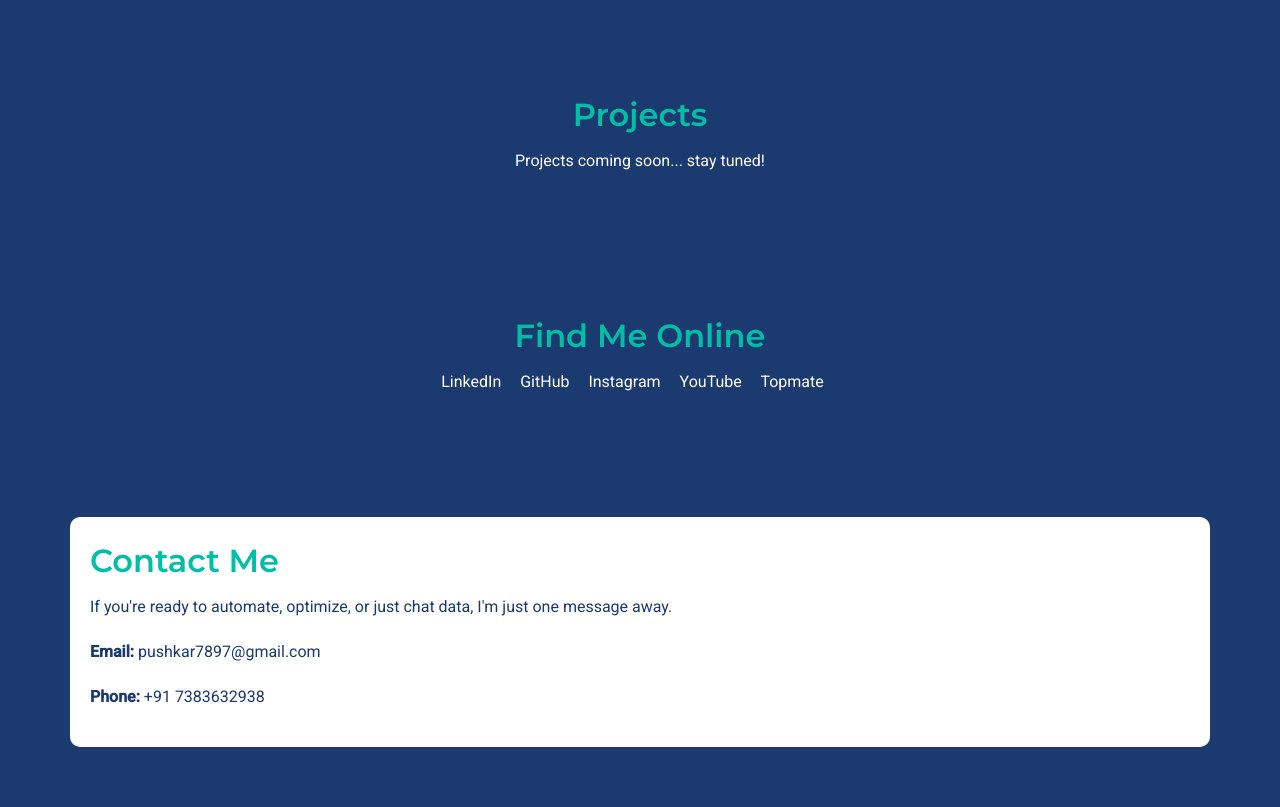
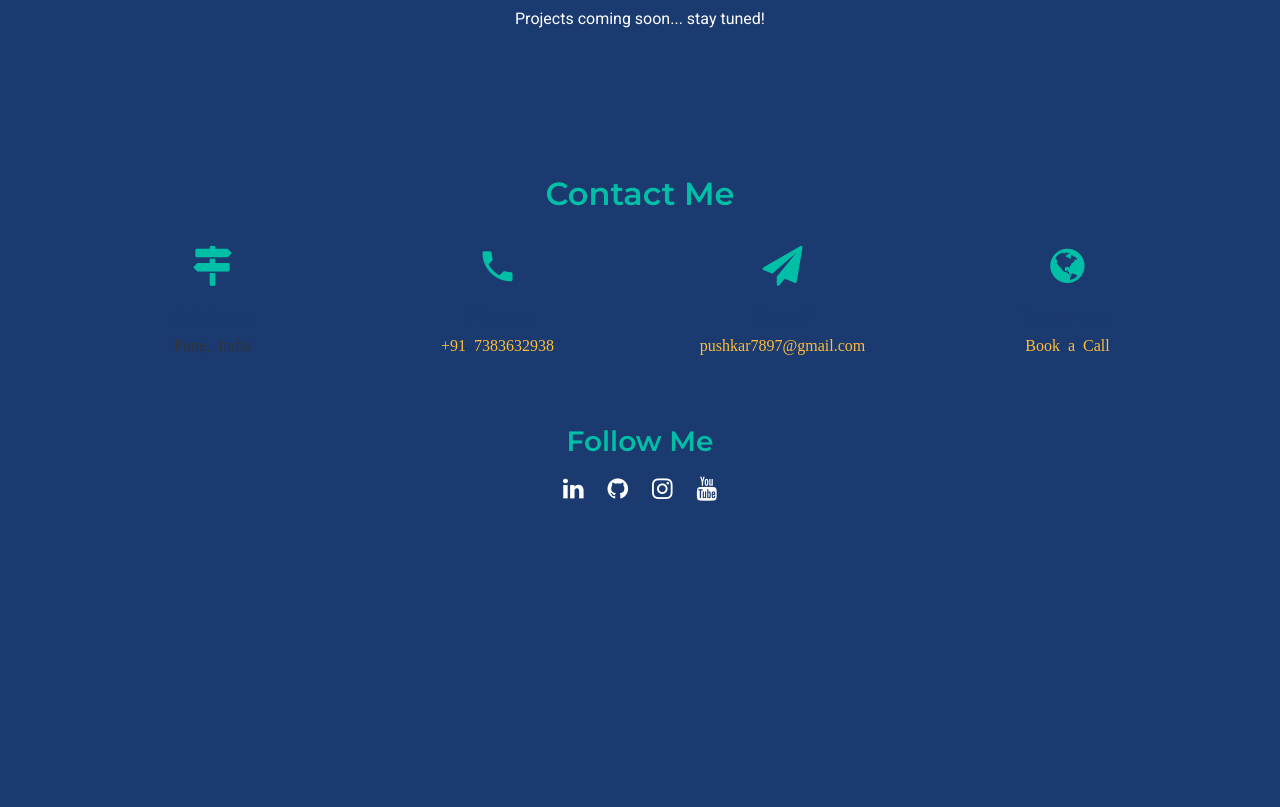
Before and after one commit to Pushkar-YourDatacatalyst/Pushkar-Bhamare.github.io, a plain HTML site: page index.html in a window 1280 px wide. Shown: the part 875-1682 px from the top of the page. After the commit the page ends 1448 px from the top, so only its background shows below. Drawn offline with Linux system fonts and the light colour scheme; files whose address does not match are found by name.

Commit message:
Updated contact section with cards and icons

```diff
--- a/index.html
+++ b/index.html
@@ -46,16 +46,36 @@
     }
     .social-icons a {
       color: #FFFFFF;
-      margin-right: 15px;
+      margin: 0 10px;
+      font-size: 24px;
     }
     .social-icons a:hover {
       color: #00BFA6;
     }
-    .about-box, .contact-box {
+    .contact-box {
       background: #FFFFFF;
       color: #1B3A6F;
+      border-radius: 10px;
+      padding: 30px;
+      box-shadow: 0 4px 10px rgba(0, 0, 0, 0.2);
+    }
+    .icon-box {
+      text-align: center;
       padding: 20px;
-      border-radius: 10px;
+    }
+    .icon-box .icon {
+      font-size: 40px;
+      margin-bottom: 15px;
+      color: #00BFA6;
+    }
+    .icon-box h3 {
+      font-size: 20px;
+      color: #1B3A6F;
+      margin-bottom: 5px;
+    }
+    .icon-box p {
+      margin-bottom: 0;
+      color: #333;
     }
   </style>
 </head>
@@ -69,14 +89,9 @@
   </section>
 
   <section id="about" class="section">
-    <div class="container about-box">
+    <div class="container">
       <h2>About Me</h2>
       <p>Hey, I’m Pushkar — a supply chain planner turned automation geek. With 5 years of hands-on experience, I help businesses cut through clutter using Excel, Power BI, Google Sheets, and Power Automate. Whether it's cleaning up messy workflows or building dashboards that actually help people *do* stuff — I’m your go-to guy. Let's make your operations smoother than your morning chai.</p>
-      <ul>
-        <li><strong>Location:</strong> Pune, India</li>
-        <li><strong>Email:</strong> pushkar7897@gmail.com</li>
-        <li><strong>Phone:</strong> +91 7383632938</li>
-      </ul>
     </div>
   </section>
 
@@ -94,25 +109,40 @@
     </div>
   </section>
 
-  <section id="social" class="section text-center">
+  <section id="contact" class="section">
     <div class="container">
-      <h2>Find Me Online</h2>
-      <div class="social-icons">
-        <a href="https://www.linkedin.com/in/pushkar-bhamare">LinkedIn</a>
-        <a href="https://github.com/Pushkar-YourDatacatalyst">GitHub</a>
-        <a href="https://www.instagram.com/your_datacatalyst/">Instagram</a>
-        <a href="https://www.youtube.com/@yourdatacatalyst">YouTube</a>
-        <a href="https://topmate.io/pushkar_bhamare">Topmate</a>
+      <h2 class="text-center">Contact Me</h2>
+      <div class="row">
+        <div class="col-md-3 icon-box">
+          <div class="icon icon-map-signs"></div>
+          <h3>Address</h3>
+          <p>Pune, India</p>
+        </div>
+        <div class="col-md-3 icon-box">
+          <div class="icon icon-phone2"></div>
+          <h3>Phone</h3>
+          <p><a href="tel:+917383632938">+91 7383632938</a></p>
+        </div>
+        <div class="col-md-3 icon-box">
+          <div class="icon icon-paper-plane"></div>
+          <h3>Email</h3>
+          <p><a href="mailto:pushkar7897@gmail.com">pushkar7897@gmail.com</a></p>
+        </div>
+        <div class="col-md-3 icon-box">
+          <div class="icon icon-globe"></div>
+          <h3>Topmate</h3>
+          <p><a href="https://topmate.io/pushkar_bhamare">Book a Call</a></p>
+        </div>
       </div>
-    </div>
-  </section>
-
-  <section id="contact" class="section">
-    <div class="container contact-box">
-      <h2>Contact Me</h2>
-      <p>If you're ready to automate, optimize, or just chat data, I'm just one message away.</p>
-      <p><strong>Email:</strong> pushkar7897@gmail.com</p>
-      <p><strong>Phone:</strong> +91 7383632938</p>
+      <div class="text-center mt-5">
+        <h3>Follow Me</h3>
+        <div class="social-icons">
+          <a href="https://www.linkedin.com/in/pushkar-bhamare"><span class="icon-linkedin"></span></a>
+          <a href="https://github.com/Pushkar-YourDatacatalyst"><span class="icon-github"></span></a>
+          <a href="https://www.instagram.com/your_datacatalyst/"><span class="icon-instagram"></span></a>
+          <a href="https://www.youtube.com/@yourdatacatalyst"><span class="icon-youtube"></span></a>
+        </div>
+      </div>
     </div>
   </section>
 </body>
```
